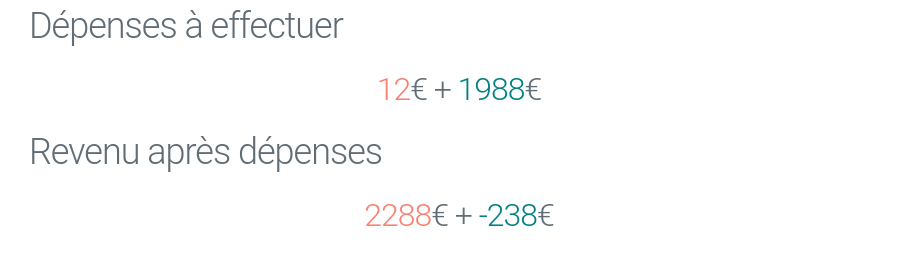
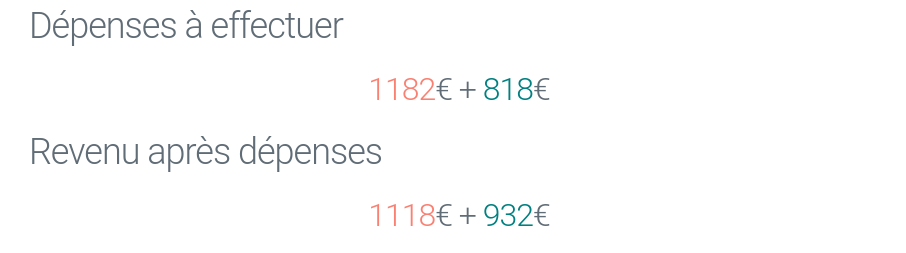
Before and after one commit to SuperMayo/repartition_depenses, a plain HTML site: page index.html in a window 1280 px wide. Both pictures are taken after a click on the input "Calculer". Shown: the part 557-810 px from the top of the page, without its empty margins (181-1087 px from the left). Drawn offline with nearby package versions, Linux system fonts and the light colour scheme.

Commit message:
Fix rate

```diff
--- a/index.html
+++ b/index.html
@@ -43,8 +43,8 @@
 
       r_round = Math.round(r * 100)
 
-      const D_high = Math.round((r / 100) * D);
-      const D_low = Math.round((1 - (r / 100)) * D)
+      const D_high = Math.round(r * D);
+      const D_low = Math.round((1 - r ) * D)
 
 
 
```
